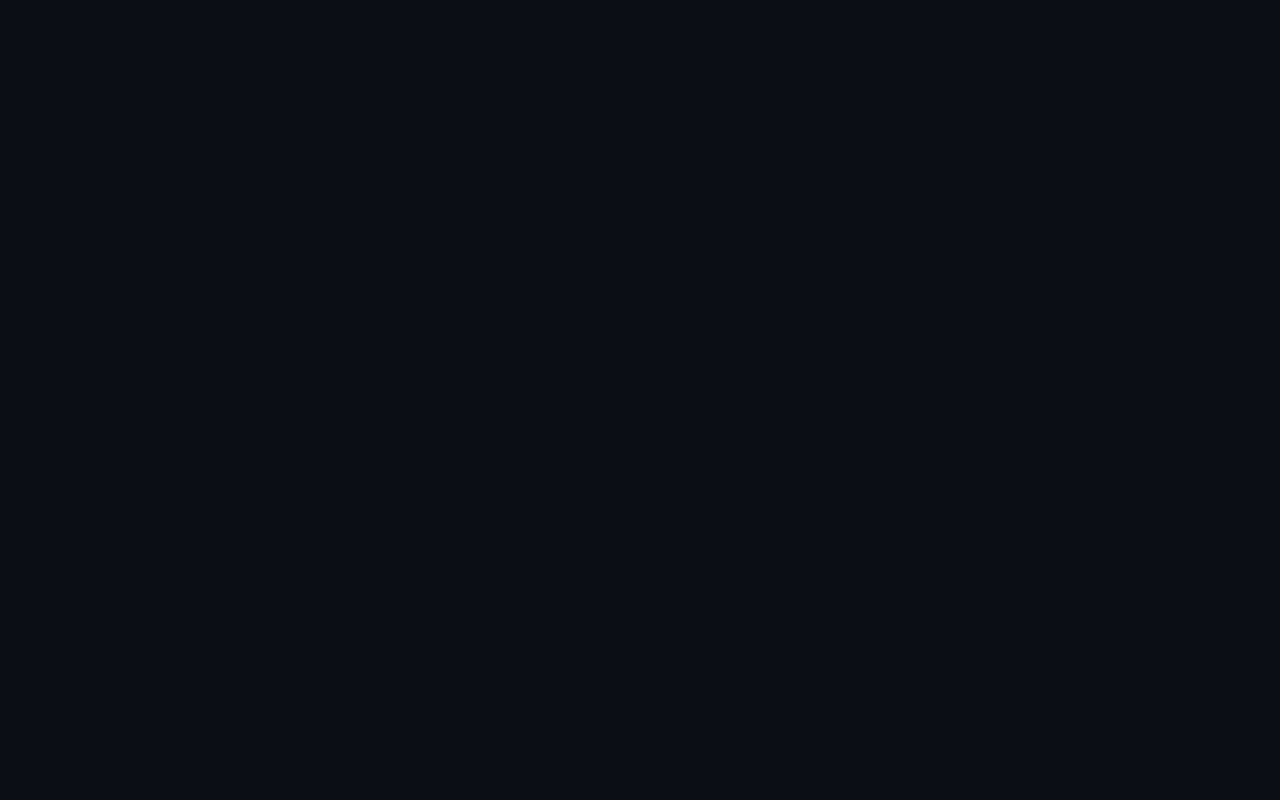
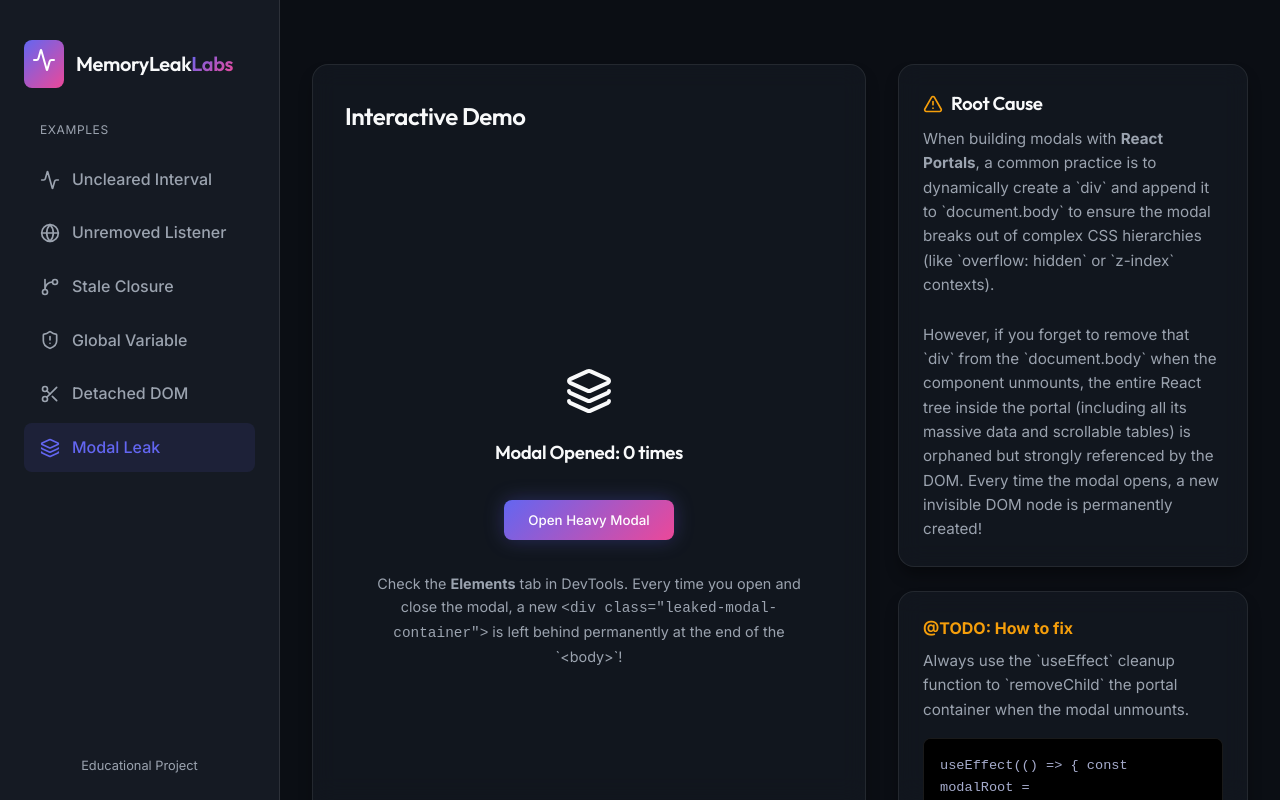
Before and after one commit to codesandtags/memory-leak-examples, a React (Vite) app: page /modal-leak in a window 1280 px wide. Before the commit this address had no page. Built offline with nearby package versions, Linux system fonts and the light colour scheme.

Commit message:
feat: add modal leak example with 1000 items

```diff
--- a/src/App.tsx
+++ b/src/App.tsx
@@ -7,6 +7,7 @@ import UnremovedListener from './pages/UnremovedListener';
 import StaleClosure from './pages/StaleClosure';
 import GlobalVariable from './pages/GlobalVariable';
 import DetachedDOM from './pages/DetachedDOM';
+import ModalLeak from './pages/ModalLeak';
 
 function App() {
   return (
@@ -18,6 +19,7 @@ function App() {
         <Route path="stale-closure" element={<StaleClosure />} />
         <Route path="global-variable" element={<GlobalVariable />} />
         <Route path="detached-dom" element={<DetachedDOM />} />
+        <Route path="modal-leak" element={<ModalLeak />} />
       </Route>
     </Routes>
   );
--- a/src/components/Layout.tsx
+++ b/src/components/Layout.tsx
@@ -1,6 +1,6 @@
 import React, { useState } from 'react';
 import { Outlet, Link, useLocation } from 'react-router-dom';
-import { ShieldAlert, Activity, GitBranch, Globe, Scissors, Menu, X } from 'lucide-react';
+import { ShieldAlert, Activity, GitBranch, Globe, Scissors, Layers, Menu, X } from 'lucide-react';
 
 const Layout: React.FC = () => {
   const location = useLocation();
@@ -12,6 +12,7 @@ const Layout: React.FC = () => {
     { path: '/stale-closure', label: 'Stale Closure', icon: <GitBranch size={20} /> },
     { path: '/global-variable', label: 'Global Variable', icon: <ShieldAlert size={20} /> },
     { path: '/detached-dom', label: 'Detached DOM', icon: <Scissors size={20} /> },
+    { path: '/modal-leak', label: 'Modal Leak', icon: <Layers size={20} /> },
   ];
 
   const toggleMenu = () => setIsMobileMenuOpen(!isMobileMenuOpen);
--- a/src/pages/Home.tsx
+++ b/src/pages/Home.tsx
@@ -1,6 +1,6 @@
 import React from 'react';
 import { Link } from 'react-router-dom';
-import { Activity, Globe, GitBranch, ShieldAlert, Scissors, ArrowRight } from 'lucide-react';
+import { Activity, Globe, GitBranch, ShieldAlert, Scissors, Layers, ArrowRight } from 'lucide-react';
 
 const Home: React.FC = () => {
   const examples = [
@@ -43,6 +43,14 @@ const Home: React.FC = () => {
       icon: <Scissors size={32} className="text-gradient" />,
       path: '/detached-dom',
       color: 'rgba(239, 68, 68, 0.2)'
+    },
+    {
+      id: 'modal-leak',
+      title: 'Modal Portal Leak',
+      description: 'Using React Portals but failing to remove the host container leads to massive orphaned DOM trees.',
+      icon: <Layers size={32} className="text-gradient" />,
+      path: '/modal-leak',
+      color: 'rgba(139, 92, 246, 0.2)'
     }
   ];
 
--- /dev/null
+++ b/src/pages/ModalLeak.tsx
@@ -0,0 +1,197 @@
+import React, { useState, useEffect } from "react";
+import ReactDOM from "react-dom";
+import { Layers, AlertTriangle, X } from "lucide-react";
+
+const HeavyModal: React.FC<{ onClose: () => void }> = ({ onClose }) => {
+  const [modalRoot] = useState(() => document.createElement("div"));
+
+  useEffect(() => {
+    // LEAK: Append the modal container to the body but NEVER remove it!
+    modalRoot.className = "leaked-modal-container";
+    document.body.appendChild(modalRoot);
+
+    // @TODO: Fix memory leak here by returning a cleanup function:
+    // return () => {
+    //   if (document.body.contains(modalRoot)) {
+    //     document.body.removeChild(modalRoot);
+    //   }
+    // };
+  }, [modalRoot]);
+
+  // Generate 1000 items for the heavy table
+  const items = Array.from(
+    { length: 1000 },
+    (_, i) =>
+      `Heavy Row Data #\${i + 1} - \${new Array(100).fill('data').join('')}`,
+  );
+
+  return ReactDOM.createPortal(
+    <div
+      style={{
+        position: "fixed",
+        top: 0,
+        left: 0,
+        right: 0,
+        bottom: 0,
+        backgroundColor: "rgba(0,0,0,0.6)",
+        zIndex: 1000,
+        display: "flex",
+        alignItems: "center",
+        justifyContent: "center",
+        backdropFilter: "blur(4px)",
+      }}
+    >
+      <div
+        className="glass-panel"
+        style={{
+          width: "90%",
+          maxWidth: "600px",
+          maxHeight: "80vh",
+          display: "flex",
+          flexDirection: "column",
+        }}
+      >
+        <div
+          style={{
+            display: "flex",
+            justifyContent: "space-between",
+            padding: "1.5rem",
+            borderBottom: "1px solid var(--border-subtle)",
+          }}
+        >
+          <h3 style={{ margin: 0 }}>Massive Data Table</h3>
+          <button onClick={onClose} style={{ color: "var(--text-primary)" }}>
+            <X size={24} />
+          </button>
+        </div>
+        <div
+          style={{
+            padding: "1rem",
+            overflowY: "auto",
+            flex: 1,
+            background: "#0B0E14",
+          }}
+        >
+          <table
+            style={{
+              width: "100%",
+              borderCollapse: "collapse",
+              color: "var(--text-secondary)",
+            }}
+          >
+            <tbody>
+              {items.map((item, index) => (
+                <tr
+                  key={index}
+                  style={{ borderBottom: "1px solid var(--border-subtle)" }}
+                >
+                  <td style={{ padding: "0.75rem", fontSize: "0.875rem" }}>
+                    {item}
+                  </td>
+                </tr>
+              ))}
+            </tbody>
+          </table>
+        </div>
+      </div>
+    </div>,
+    modalRoot,
+  );
+};
+
+const ModalLeak: React.FC = () => {
+  const [isModalOpen, setIsModalOpen] = useState(false);
+  const [openCount, setOpenCount] = useState(0);
+
+  const toggleModal = () => {
+    if (!isModalOpen) {
+      setOpenCount((prev) => prev + 1);
+    }
+    setIsModalOpen(!isModalOpen);
+  };
+
+  return (
+    <div className="leak-page">
+      <div className="demo-area glass-panel">
+        <h2 style={{ position: "absolute", top: "2rem", left: "2rem" }}>
+          Interactive Demo
+        </h2>
+
+        <div style={{ textAlign: "center", zIndex: 1 }}>
+          <Layers
+            size={48}
+            className="text-gradient"
+            style={{ margin: "0 auto 1rem auto" }}
+          />
+          <h3>Modal Opened: {openCount} times</h3>
+
+          <button
+            className="btn btn-primary"
+            style={{ marginTop: "2rem" }}
+            onClick={toggleModal}
+          >
+            Open Heavy Modal
+          </button>
+
+          <p
+            style={{
+              marginTop: "2rem",
+              color: "var(--text-secondary)",
+              fontSize: "0.9rem",
+            }}
+          >
+            Check the <strong>Elements</strong> tab in DevTools. Every time you
+            open and close the modal, a new{" "}
+            <code>&lt;div class="leaked-modal-container"&gt;</code> is left
+            behind permanently at the end of the `&lt;body&gt;`!
+          </p>
+        </div>
+
+        {isModalOpen && <HeavyModal onClose={() => setIsModalOpen(false)} />}
+      </div>
+
+      <div className="info-sidebar">
+        <div className="info-card glass-panel">
+          <h3>
+            <AlertTriangle size={20} color="var(--warning)" /> Root Cause
+          </h3>
+          <p>
+            When building modals with <strong>React Portals</strong>, a common
+            practice is to dynamically create a `div` and append it to
+            `document.body` to ensure the modal breaks out of complex CSS
+            hierarchies (like `overflow: hidden` or `z-index` contexts).
+          </p>
+          <br />
+          <p>
+            However, if you forget to remove that `div` from the `document.body`
+            when the component unmounts, the entire React tree inside the portal
+            (including all its massive data and scrollable tables) is orphaned
+            but strongly referenced by the DOM. Every time the modal opens, a
+            new invisible DOM node is permanently created!
+          </p>
+        </div>
+
+        <div className="info-card glass-panel">
+          <span className="todo-badge">@TODO: How to fix</span>
+          <p>
+            Always use the `useEffect` cleanup function to `removeChild` the
+            portal container when the modal unmounts.
+          </p>
+          <div className="code-block">
+            {`useEffect(() => {
+  const modalRoot = document.createElement('div');
+  document.body.appendChild(modalRoot);
+
+  // Cleanup the DOM node on unmount
+  return () => {
+    document.body.removeChild(modalRoot);
+  };
+}, []);`}
+          </div>
+        </div>
+      </div>
+    </div>
+  );
+};
+
+export default ModalLeak;
```
